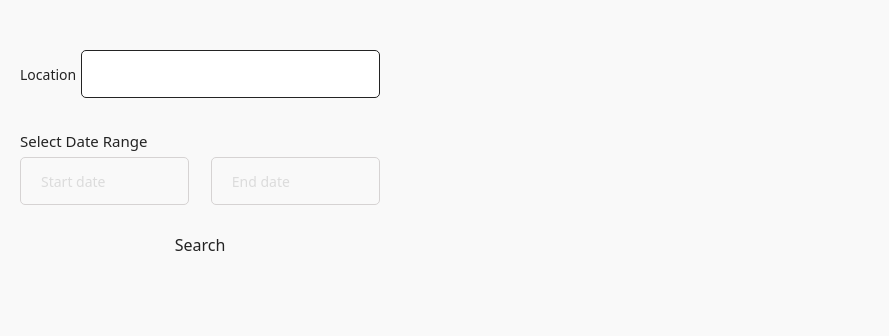
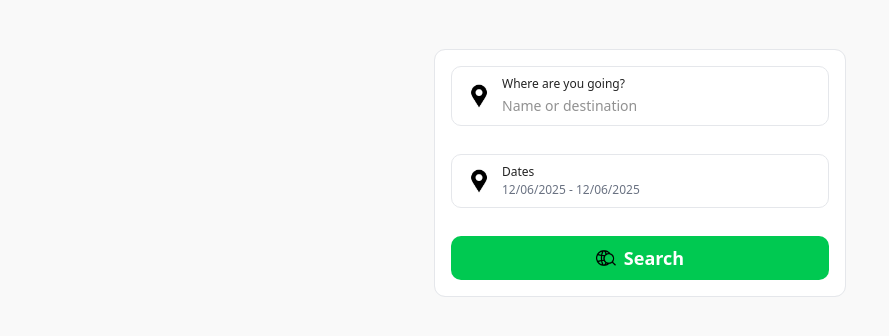
Before and after one commit to Detayoo/travelhunters, a Next.js app: page / in a window 1280 px wide. Shown: the top 336 px of the page, without its empty margins (0-889 px from the left). Built offline with nearby package versions, Linux system fonts and the light colour scheme.

Commit message:
styled homepage and now toggling dates based on whether the user selects the date component or not

```diff
--- a/components/TextField.tsx
+++ b/components/TextField.tsx
@@ -13,7 +13,6 @@ export const TextField = ({
   maxlength,
   disabled,
   error,
-  onChange,
   onKeyDown,
   ...rest
 }: {
@@ -29,7 +28,6 @@ export const TextField = ({
   borderClass?: string;
   maxlength?: string;
   disabled?: boolean;
-  onChange?: (e: any) => void;
   onKeyDown?: (e: any) => void;
   [x: string]: unknown;
 }) => (
--- a/pages/hotels/index.tsx
+++ b/pages/hotels/index.tsx
@@ -1,4 +1,4 @@
-import { useState } from "react";
+import { useState, useEffect } from "react";
 import Image from "next/image";
 import { useRouter } from "next/router";
 import { useQuery } from "@tanstack/react-query";
@@ -12,6 +12,7 @@ const filterables = ["Hotel", "Double Bed", "Apartments", "English"];
 
 const Hotels = () => {
   const params = useRouter().query;
+  const [location, setLocation] = useState(params?.location);
   const [showFilter, setShowFilter] = useState(false);
   const [filterObj, setFilterObj] = useState<{
     name: string[] | null | undefined;
@@ -23,11 +24,11 @@ const Hotels = () => {
     priceTo: null,
   });
   const { data: results } = useQuery({
-    queryKey: ["result"],
+    queryKey: ["result", params],
     queryFn: () =>
       getSearchResultsFn({
         endDate: params?.endDate,
-        location: params?.location,
+        location: location,
         startDate: params?.startDate,
       }),
   });
@@ -40,6 +41,12 @@ const Hotels = () => {
   //   )
   // );
 
+  useEffect(() => {
+    if (params?.location) {
+      setLocation(params?.location?.toString());
+    }
+  }, [params?.location]);
+
   return (
     <div className="max-w-[450px] 2xs:w-full px-4 mx-auto pt-7">
       <div className="flex flex-col gap-y-7 bg-white rounded-[10px] outline-1 outline-gray-200 p-4 ">
@@ -51,15 +58,20 @@ const Hotels = () => {
               type="text"
               className="outline-none placeholder:text-[14px]"
               placeholder="Name or destination"
+              value={location}
+              onChange={(e) => {
+                setLocation(e.target.value);
+              }}
             />
           </div>{" "}
         </div>
+
         <button
           className="bg-green-500 h-11 w-full flex items-center justify-center rounded-[10px] text-[18px] font-[600] gap-x-2 text-white cursor-pointer"
           type="submit"
         >
           <Image
-            src="/icons/search.png"
+            src="/search.png"
             alt=""
             height={20}
             width={20}
--- a/pages/index.tsx
+++ b/pages/index.tsx
@@ -1,10 +1,12 @@
+import { useState } from "react";
 import Router from "next/router";
 import { Form, Formik } from "formik";
 import { format } from "date-fns";
-
 import { DateComponent, TextField } from "@/components";
+import Image from "next/image";
 
 const Home = () => {
+  const [showDate, setShowDate] = useState(false);
   const initialValues = {
     location: "",
     startDate: "",
@@ -12,13 +14,14 @@ const Home = () => {
   };
 
   const handleSubmit = (values: typeof initialValues) => {
+    console.log(values);
     const { location, startDate, endDate } = values;
     let query: Partial<typeof initialValues> = {};
     if (location) query.location = location;
     // query.startDate = "01-05-2025";
     // query.endDate = "12-06-2025";
     if (startDate) query.startDate = format(startDate, "dd-MM-yyyy");
-    if (values?.endDate) query.endDate = format(endDate, "dd-MM-yyyy");
+    if (endDate) query.endDate = format(endDate, "dd-MM-yyyy");
 
     Router.push({
       pathname: "hotels",
@@ -31,17 +34,48 @@ const Home = () => {
         {({ values, errors, touched, isValid, dirty, setFieldValue }) => {
           console.log(values);
           return (
-            <Form className="flex flex-col gap-y-7 mt-[50px] w-[400px] xs:w-full 2xs:px-5">
-              <TextField
-                name="location"
+            <Form className="flex flex-col gap-y-7 mt-[50px] w-[450px] mx-auto xs:w-full 2xs:px-5">
+              <div className="flex flex-col gap-y-7 bg-white rounded-[10px] outline-1 outline-gray-200 p-4 ">
+                <div className="flex items-center gap-x-2 border border-gray-200 rounded-[10px] px-3">
+                  <Image
+                    src="/icons/location.jpg"
+                    alt=""
+                    height={30}
+                    width={30}
+                  />
+                  <div className="py-2 flex flex-col">
+                    <p className="text-[12px]">Where are you going?</p>
+                    <input
                       value={values?.location}
-                error={false}
-                htmlFor="location"
-                placeholder=""
-                label="Location"
+                      type="text"
+                      className="outline-none placeholder:text-[14px]"
+                      placeholder="Name or destination"
+                      onChange={(e) =>
+                        setFieldValue("location", e.target.value)
+                      }
                     />
-
-              <div className="flex items-end justify-between">
+                  </div>{" "}
+                </div>
+                <div className="flex items-center gap-x-2 border border-gray-200 rounded-[10px] px-3">
+                  <Image
+                    src="/icons/location.jpg"
+                    alt=""
+                    height={30}
+                    width={30}
+                  />
+                  <div
+                    onClick={() => setShowDate(!showDate)}
+                    className="py-2 flex flex-col"
+                  >
+                    <p className="text-[12px]">Dates</p>
+                    <p className="text-[12px] text-gray-500">
+                      {format(values?.startDate || new Date(), "dd/MM/yyyy")} -{" "}
+                      {format(values?.endDate || new Date(), "dd/MM/yyyy")}
+                    </p>
+                  </div>{" "}
+                </div>
+                {showDate && (
+                  <div className="flex flex-col gap-y-2 -mt-2">
                     <DateComponent
                       selected={
                         values?.startDate ? new Date(values?.startDate) : null
@@ -56,12 +90,14 @@ const Home = () => {
                       maxDate={
                         values?.endDate ? new Date(values?.endDate) : new Date()
                       }
-                  label="Select Date Range"
-                  className="w-[47%]"
+                      label=""
+                      className="w-full"
                       // handleBlur={() => setFieldTouched("startDate", true)}
                     />
                     <DateComponent
-                  selected={values?.endDate ? new Date(values?.endDate) : null}
+                      selected={
+                        values?.endDate ? new Date(values?.endDate) : null
+                      }
                       name="endDate"
                       error={!!(errors.endDate && touched?.endDate)}
                       placeholder="End date"
@@ -71,15 +107,30 @@ const Home = () => {
                       }
                       maxDate={new Date()}
                       minDate={
-                    values?.startDate ? new Date(values?.startDate) : undefined
+                        values?.startDate
+                          ? new Date(values?.startDate)
+                          : undefined
                       }
                       label=""
-                  className="w-[47%]"
+                      className="w-full"
                       // handleBlur={() => setFieldTouched("endDate", true)}
                     />
                   </div>
-
-              <button type="submit">Search</button>
+                )}
+                <button
+                  className="bg-green-500 h-11 w-full flex items-center justify-center rounded-[10px] text-[18px] font-[600] gap-x-2 text-white cursor-pointer"
+                  type="submit"
+                >
+                  <Image
+                    src="/search.png"
+                    alt=""
+                    height={20}
+                    width={20}
+                    className=""
+                  />
+                  Search
+                </button>
+              </div>
             </Form>
           );
         }}
```
Also changed, not shown: public/search.png (added). Lines whose indentation alone changed are shown as unchanged.
